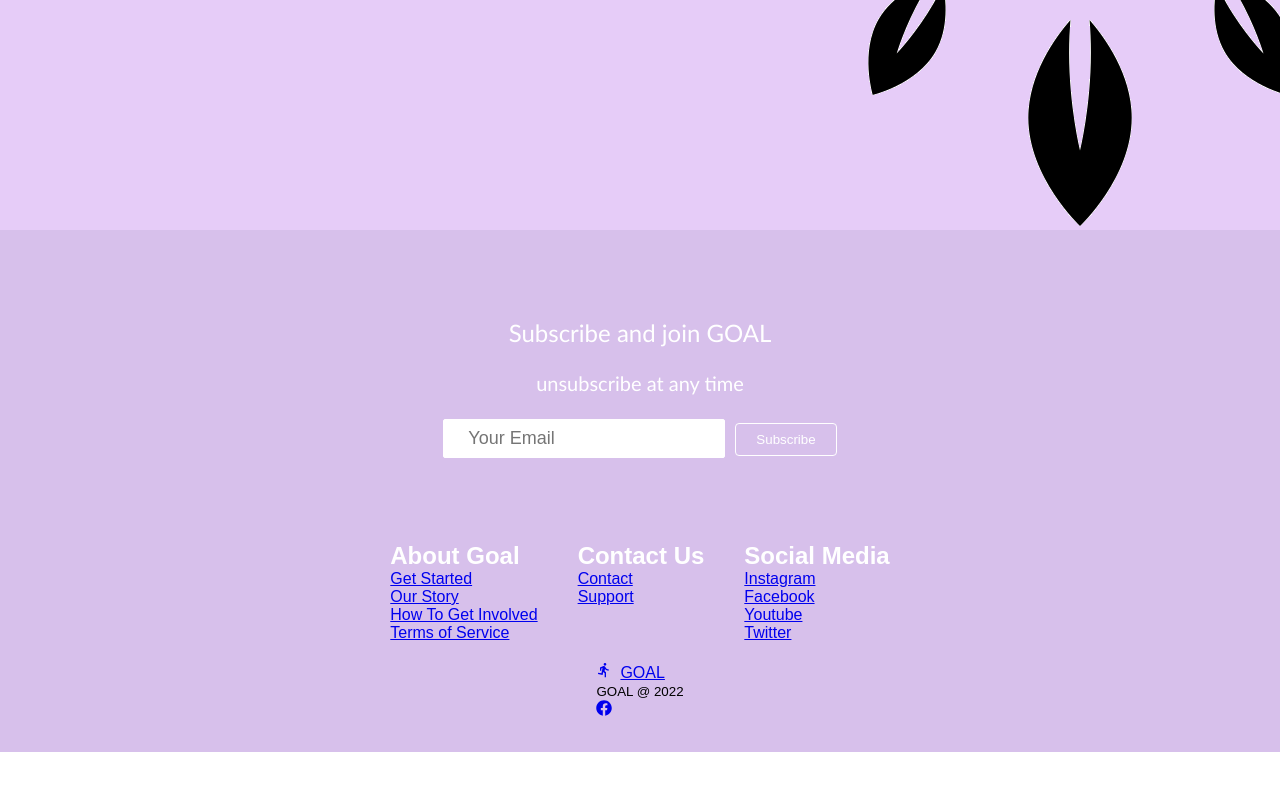
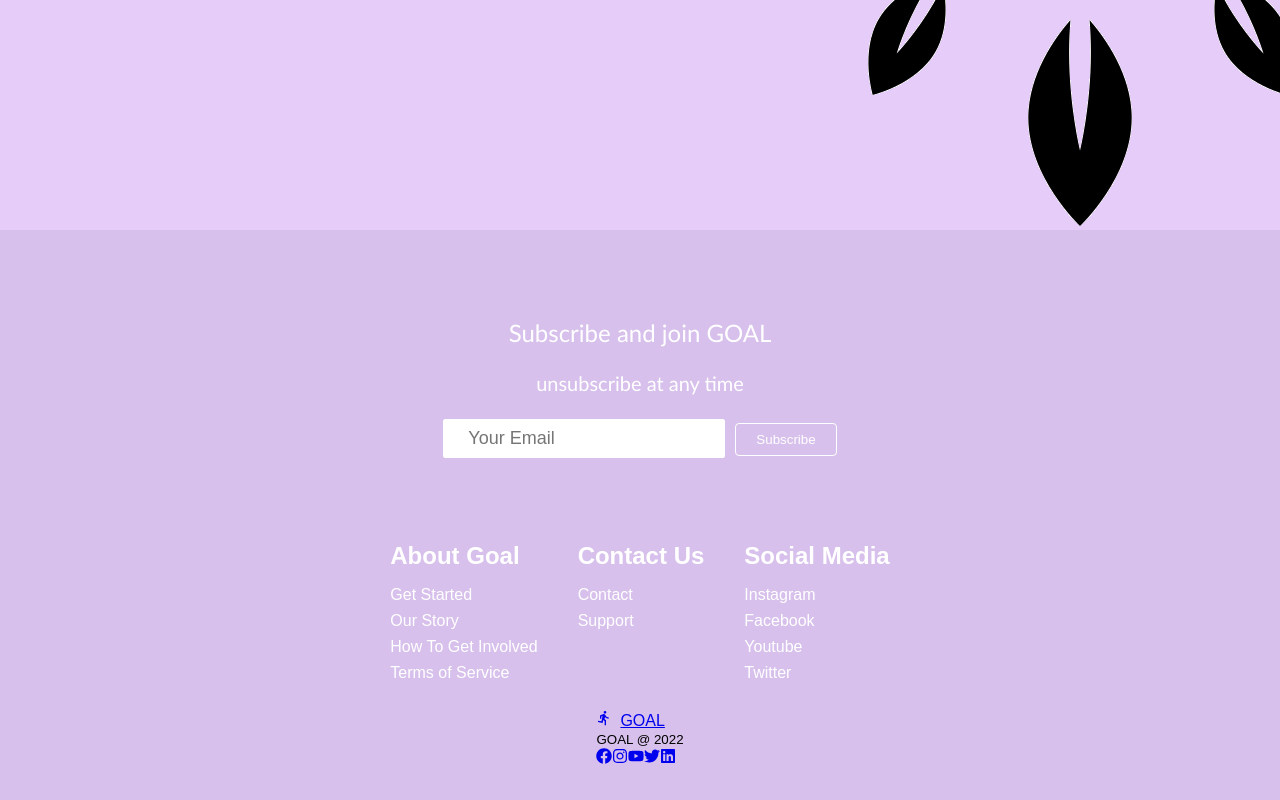
Before and after one commit to Coltthatcher/capstone, a React (Create React App) app: page /sign-up in a window 1280 px wide. Shown: the part 834-1634 px from the top of the page. Before the commit the page ends 1586 px from the top, so only its background shows below. Built offline with nearby package versions, Linux system fonts and the light colour scheme.

Commit message:
continue messing with header

```diff
--- a/src/components/pages/Footer/Footer.css
+++ b/src/components/pages/Footer/Footer.css
@@ -64,3 +64,27 @@
   text-align: left;
   box-sizing: border-box;
 }
+
+.footer-link-links h2 {
+  color: #fff;
+}
+
+.footer-link-links h2 {
+  margin-bottom: 16px;
+}
+
+
+.footer-link-links a {
+  color: #fff;
+  text-decoration: none;
+  margin-bottom: 0.5rem;
+}
+
+.footer-link-links a:hover {
+  color: #6134c2;
+  transition: 0.3s ease-in-out;
+}
+
+.footer-email-form h2 {
+  margin-bottom: 2rem;
+}
--- a/src/components/pages/Footer/Footer.js
+++ b/src/components/pages/Footer/Footer.js
@@ -71,8 +71,42 @@ function Footer() {
             <Link
               className='social-icon-link'
               to='/'
+              target='_blank'
+              aria-aria-label='Facebook'
             >
-              <FaFacebook />
+            <FaFacebook />
+            </Link>
+            <Link
+              className='social-icon-link'
+              to='/'
+              target='_blank'
+              aria-label='Instagram'
+            >
+            <FaInstagram />
+            </Link>
+            <Link
+              className='social-icon-link'
+              to='/'
+              target='_blank'
+              aria-label='Youtube'
+            >
+            <FaYoutube />
+            </Link>
+            <Link
+              className='social-icon-link'
+              to='/'
+              target='_blank'
+              aria-label='Twitter'
+            >
+              <FaTwitter />
+            </Link>
+            <Link
+              className='social-icon-link'
+              to='/'
+              target='_blank'
+              aria-label='LinkedIn'
+            >
+              <FaLinkedin />
             </Link>
           </div>
         </div>
```
